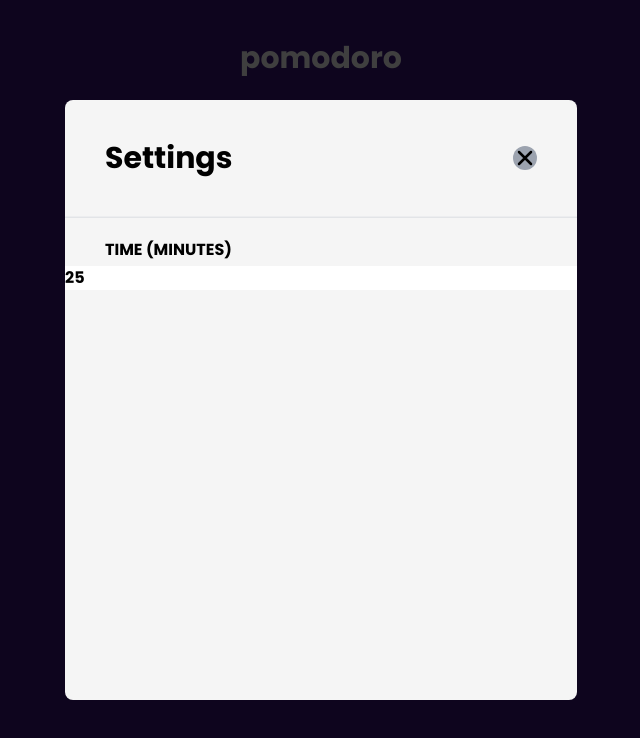
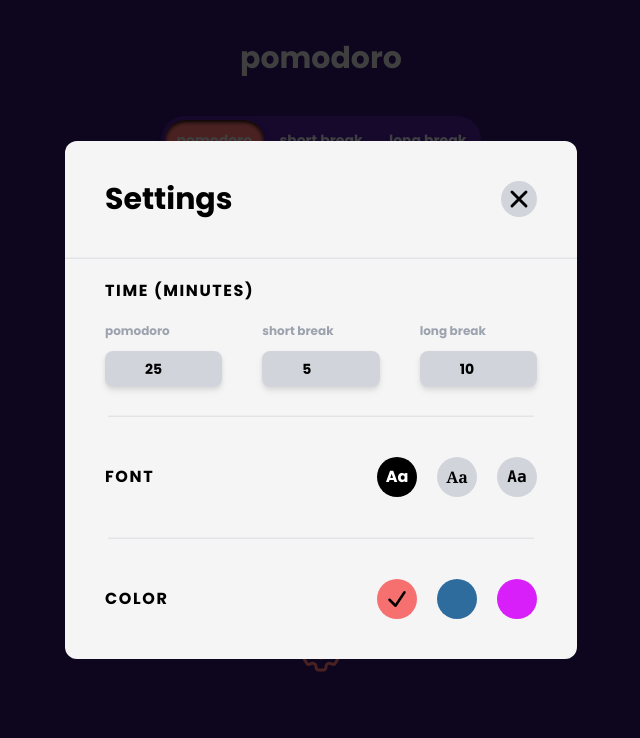
Before and after one commit to JobaF/pomodoro-app, a Next.js app: page / in a window 1280 px wide. Both pictures are taken after a click on the icon 640 px from the left and 652 px from the top of the page. Shown: the top 738 px of the page, without its empty margins (319-959 px from the left). Built offline with nearby package versions, Linux system fonts and the light colour scheme.

Commit message:
Add features: color change, font change, modal settings and closing modal feature

```diff
--- /dev/null
+++ b/src/components/CheckIcon.tsx
@@ -0,0 +1,18 @@
+export const CheckIcon = () => {
+	return (
+		<svg
+			xmlns="http://www.w3.org/2000/svg"
+			fill="none"
+			viewBox="0 0 24 24"
+			strokeWidth={2.5}
+			stroke="currentColor"
+			className="w-6 h-6"
+		>
+			<path
+				strokeLinecap="round"
+				strokeLinejoin="round"
+				d="M4.5 12.75l6 6 9-13.5"
+			/>
+		</svg>
+	)
+}
--- a/src/components/CloseIcon.tsx
+++ b/src/components/CloseIcon.tsx
@@ -1,4 +1,10 @@
-export const CloseIcon = () => {
+import { FC, MouseEventHandler } from "react"
+
+interface CloseIconProps {
+	onClickHandler: () => void
+}
+
+export const CloseIcon: FC<CloseIconProps> = ({ onClickHandler }) => {
 	return (
 		<svg
 			xmlns="http://www.w3.org/2000/svg"
@@ -6,7 +12,8 @@ export const CloseIcon = () => {
 			viewBox="0 0 24 24"
 			strokeWidth={2.5}
 			stroke="currentColor"
-      className="w-6 h-6 bg-gray-400 rounded-full cursor-pointer"
+			className="w-9 h-9 bg-gray-300 rounded-full cursor-pointer p-1"
+			onClick={(e) => onClickHandler()}
 		>
 			<path
 				strokeLinecap="round"
@@ -14,5 +21,5 @@ export const CloseIcon = () => {
 				d="M6 18L18 6M6 6l12 12"
 			/>
 		</svg>
-  );
-};
+	)
+}
--- a/src/components/Modal.tsx
+++ b/src/components/Modal.tsx
@@ -1,26 +1,139 @@
 import { FC } from "react"
 import { CloseIcon } from "./CloseIcon"
 import { POMDORO_TIMER_IN_SECONDS } from "@/constants/constants"
+import {
+	activeAccentColorAtom,
+	timerSpecsAtom,
+	activeFontAtom,
+	isModalShowingAtom,
+} from "@/utils/atoms"
+import { useAtom, useAtomValue } from "jotai"
+import { CheckIcon } from "./CheckIcon"
+import { ActiveColorType } from "@/types/types"
 
 interface ModalProps {}
 
 export const Modal: FC<ModalProps> = ({}) => {
+	const [timerSpecs, setTimerSpecs] = useAtom(timerSpecsAtom)
+	const [activeColor, setActiveColor] = useAtom(activeAccentColorAtom)
+	const [activeFont, setActiveFont] = useAtom(activeFontAtom)
+	const [, setIsModalShowingAtom] = useAtom(isModalShowingAtom)
 	return (
 		<>
-			<div className="h-full w-full absolute z-10 bg-black opacity-70"></div>
-			<div className="h-3/4 absolute bg-neutral-100 z-20 w-2/5 opacity-100 rounded-lg flex flex-col overflow-hidden">
+			<div
+				onClick={() => setIsModalShowingAtom(false)}
+				className="h-full w-full absolute z-10 bg-black opacity-70"
+			></div>
+			<div className="absolute bg-neutral-100 z-20 w-2/5 opacity-100 rounded-xl flex flex-col overflow-hidden items-center">
 				{/* Heading and close button */}
 				<div className="w-full flex justify-between items-center p-10">
 					<h1 className="text-3xl">Settings</h1>
-					<CloseIcon />
+					<CloseIcon onClickHandler={() => setIsModalShowingAtom(false)} />
 				</div>
 				<hr className="bg-gray-300 opacity-50 dark:opacity-50 w-full h-0.5" />
 
 				{/* Three time inputs */}
-				<div className="w-full h-12 pl-10 pt-5">{"TIME (MINUTES)"}</div>
-				<input type="number" value={POMDORO_TIMER_IN_SECONDS / 60} />
+				<div className="w-full h-12 pl-10 pt-5 tracking-widest">
+					{"TIME (MINUTES)"}
+				</div>
+				<div className="w-full flex justify-center gap-10 mt-4 px-10 md:flex-row ">
+					<div className="flex w-1/3 flex-col justify-center items-start gap-3 ">
+						<label className="text-xs text-gray-400" htmlFor="pomodoroTimer">
+							pomodoro
+						</label>
+						<input
+							name="pomodoroTimer"
+							type="number"
+							className="pl-10 rounded-lg drop-shadow-md text-sm w-full h-9 bg-gray-300"
+							value={timerSpecs.pomodoroTimerLength / 60}
+						/>
+					</div>
+					<div className="flex w-1/3 flex-col justify-center items-start gap-3">
+						<label className="text-xs text-gray-400" htmlFor="shortBreakTimer">
+							short break
+						</label>
+						<input
+							name="shortBreakTimer"
+							type="number"
+							className="pl-10 rounded-lg drop-shadow-md text-sm w-full h-9 bg-gray-300"
+							value={timerSpecs.shortBreakLength / 60}
+						/>
+					</div>
+					<div className="flex w-1/3 flex-col justify-center items-start gap-3">
+						<label className="text-xs text-gray-400" htmlFor="longBreakTimer">
+							long break
+						</label>
+						<input
+							name="longBreakTimer"
+							type="number"
+							className="pl-10 rounded-lg drop-shadow-md text-sm w-full h-9 bg-gray-300"
+							value={timerSpecs.longBreakLength / 60}
+						/>{" "}
+					</div>
+				</div>
+				<hr className=" mt-7 ml-10 mr-10 bg-gray-300 opacity-50 dark:opacity-50 w-5/6 h-0.5" />
 				{/* Font selection */}
+				<div className="w-full p-10 flex justify-between items-center">
+					<p className="tracking-widest">FONT</p>
+					<div className="flex gap-5">
+						<button
+							onClick={() => setActiveFont("font-poppins")}
+							className={` ${
+								activeFont === "font-poppins"
+									? "bg-black text-white"
+									: "bg-gray-300"
+							} h-10 w-10  rounded-full flex justify-center items-center font-poppins`}
+						>
+							Aa
+						</button>
+						<button
+							onClick={() => setActiveFont("font-serif")}
+							className={`${
+								activeFont === "font-serif"
+									? "bg-black text-white"
+									: "bg-gray-300"
+							} h-10 w-10 rounded-full flex justify-center items-center font-serif`}
+						>
+							Aa
+						</button>
+						<button
+							onClick={() => setActiveFont("font-mono")}
+							className={`${
+								activeFont === "font-mono"
+									? "bg-black text-white"
+									: "bg-gray-300"
+							} h-10 w-10  rounded-full flex justify-center items-center font-mono`}
+						>
+							Aa
+						</button>
+					</div>
+				</div>
+				<hr className="ml-10 mr-10 bg-gray-300 opacity-50 dark:opacity-50 w-5/6 h-0.5" />
+
 				{/* Color selection */}
+				<div className="w-full p-10 flex justify-between items-center">
+					<p className="tracking-widest">COLOR</p>
+					<div className="flex gap-5">
+						<button
+							className="h-10 w-10 bg-pomodoroRed rounded-full flex justify-center items-center"
+							onClick={() => setActiveColor("red")}
+						>
+							{activeColor === "red" && <CheckIcon />}
+						</button>
+						<button
+							onClick={() => setActiveColor("blue")}
+							className="h-10 w-10 bg-pomodoroBlue rounded-full flex justify-center items-center"
+						>
+							{activeColor === "blue" && <CheckIcon />}
+						</button>
+						<button
+							onClick={() => setActiveColor("pink")}
+							className="h-10 w-10 bg-pomodoroPink rounded-full flex justify-center items-center"
+						>
+							{activeColor === "pink" && <CheckIcon />}
+						</button>
+					</div>
+				</div>
 			</div>
 		</>
 	)
--- a/src/pages/index.tsx
+++ b/src/pages/index.tsx
@@ -16,6 +16,7 @@ import {
 	progressAtom,
 	timeLeftAtom,
 	activeButtonAtom,
+	activeFontAtom,
 } from "@/utils/atoms"
 import { Buttons } from "@/types/types"
 
@@ -40,6 +41,7 @@ export default function Home() {
 		{ id: 2, text: "short break" },
 		{ id: 3, text: "long break" },
 	]
+	const activeFont = useAtomValue(activeFontAtom)
 	useEffect(() => {
 		return () => clearInterval(intervalRef.current)
 	}, [])
@@ -79,7 +81,9 @@ export default function Home() {
 		}
 	}
 	return (
-		<div className="font-poppins font-bold h-screen bg-violet-950 flex justify-center items-center">
+		<div
+			className={`${activeFont} font-bold h-screen bg-violet-950 flex justify-center items-center`}
+		>
 			{showModal && <Modal />}
 			<div className="w-full xl:w-1/2 max-w-[700px] h-full flex flex-col items-center gap-10">
 				{/* Heading */}
--- a/src/utils/atoms.tsx
+++ b/src/utils/atoms.tsx
@@ -18,10 +18,12 @@ const accentColorsAtom = atom<ColorsType>({
 })
 
 const isModalShowingAtom = atom<boolean>(false)
-const activeAccentColorAtom = atom<ActiveColorType>("blue")
+const activeAccentColorAtom = atom<ActiveColorType>("red")
 const getActiveAccentColorHexAtom = atom(
 	(get) => get(accentColorsAtom)[get(activeAccentColorAtom)]
 )
+
+const activeFontAtom = atom<string>("font-poppins")
 
 const progressAtom = atom((get) => {
 	const pTimeLeft = get(timeLeftAtom)
@@ -38,6 +40,7 @@ const progressAtom = atom((get) => {
 })
 
 export {
+	activeFontAtom,
 	activeButtonAtom,
 	isModalShowingAtom,
 	timerSpecsAtom,
```
Lines whose indentation alone changed are shown as unchanged.
